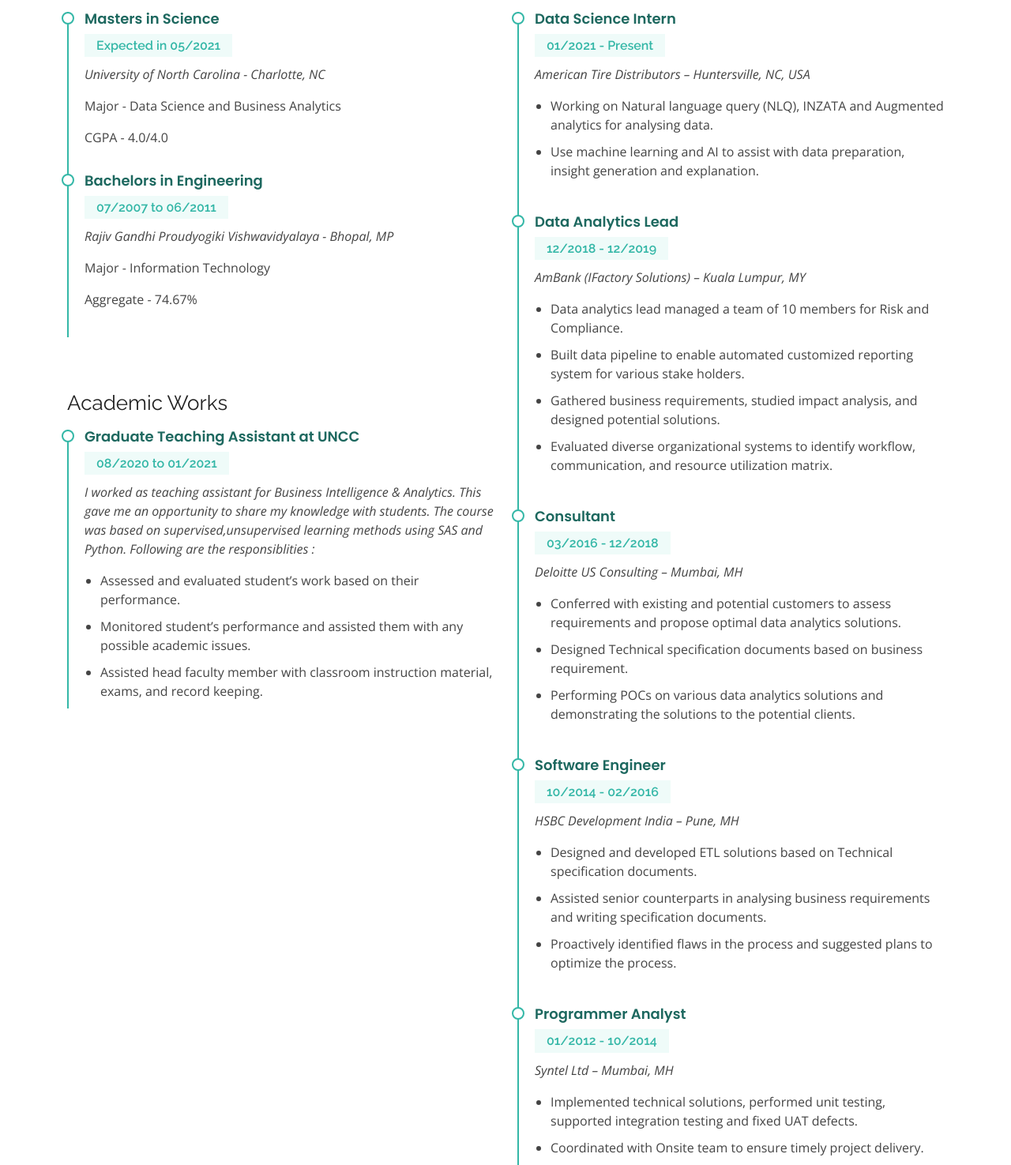
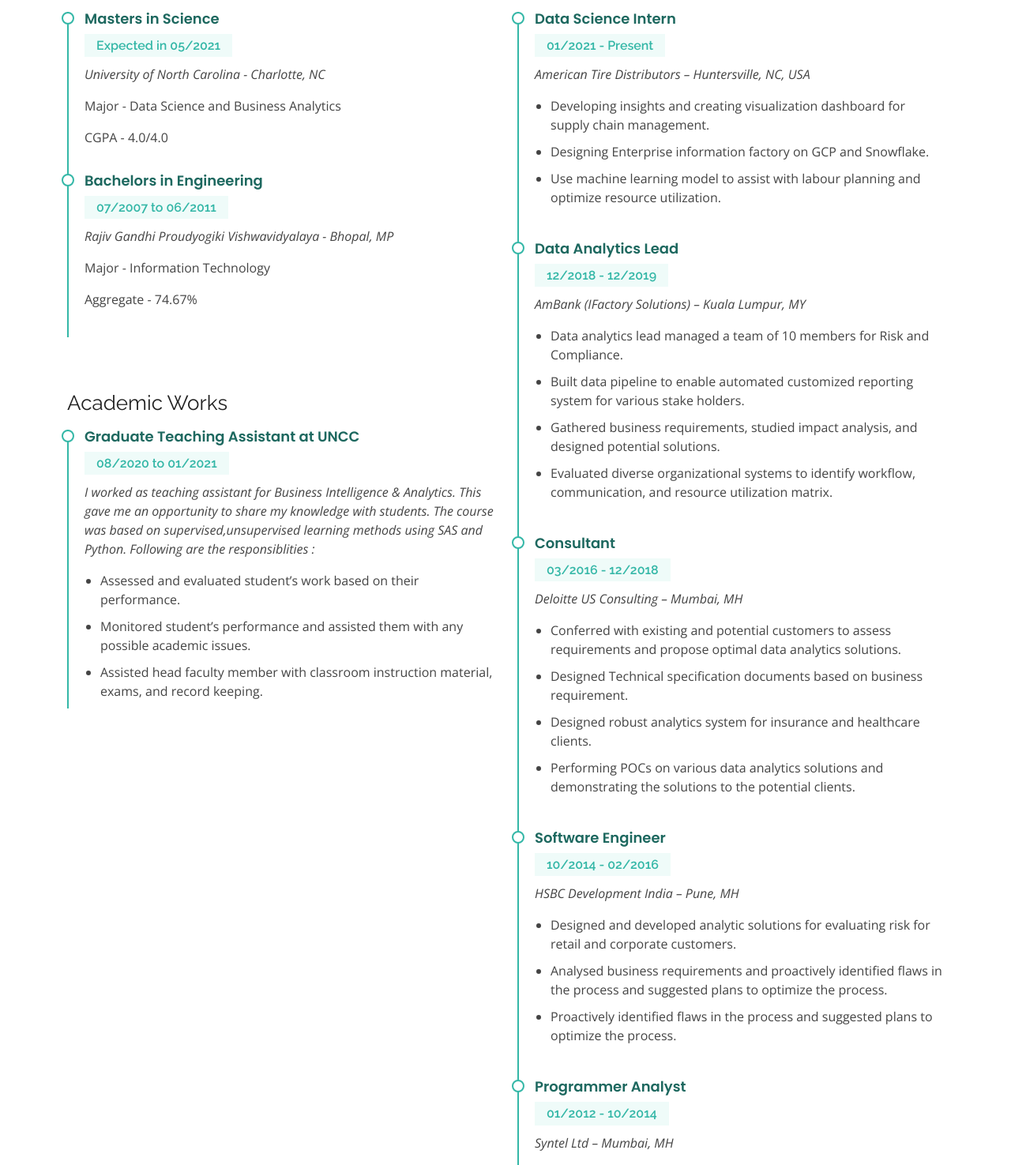
Before and after one commit to vsingh117/vijaysingh, a plain HTML site: page resume.html in a window 1280 px wide. Shown: the part 297-1772 px from the top of the page at 79% size. Drawn offline with nearby package versions, Linux system fonts and the light colour scheme.

Commit message:
Update resume.html

```diff
--- a/resume.html
+++ b/resume.html
@@ -112,8 +112,9 @@
               <p><em>American Tire Distributors – Huntersville, NC, USA</em></p>
               <p>
               <ul>
-                <li>Working on Natural language query (NLQ), INZATA and Augmented analytics for analysing data.</li>
-                <li>Use machine learning and AI to assist with data preparation, insight generation and explanation.</li>
+                <li>Developing insights and creating visualization dashboard for supply chain management.</li>
+                <li>Designing Enterprise information factory on GCP and Snowflake.</li>
+                <li>Use machine learning model to assist with labour planning and optimize resource utilization.</li>
               </ul>
               </p>
             </div>
@@ -139,6 +140,7 @@
               <ul>
                 <li>Conferred with existing and potential customers to assess requirements and propose optimal data analytics solutions.</li>
                 <li>Designed Technical specification documents based on business requirement.</li>
+                <li>Designed robust analytics system for insurance and healthcare clients.</li>
                 <li>Performing POCs on various data analytics solutions and demonstrating the solutions to the
                   potential clients.</li>
               </ul>
@@ -150,9 +152,8 @@
               <p><em>HSBC Development India – Pune, MH</em></p>
               <p>
               <ul>
-                <li>Designed and developed ETL solutions based on Technical specification documents.</li>
-                <li>Assisted senior counterparts in analysing business requirements and writing specification
-                  documents.</li>
+                <li>Designed and developed analytic solutions for evaluating risk for retail and corporate customers.</li>
+                <li>Analysed business requirements and proactively identified flaws in the process and suggested plans to optimize the process.</li>
                 <li>Proactively identified flaws in the process and suggested plans to optimize the process.
                 </li>
               </ul>
```
